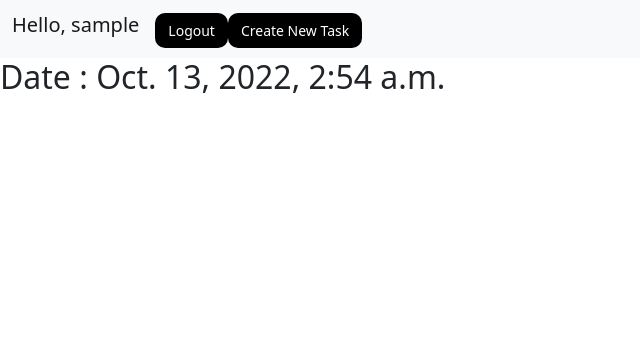
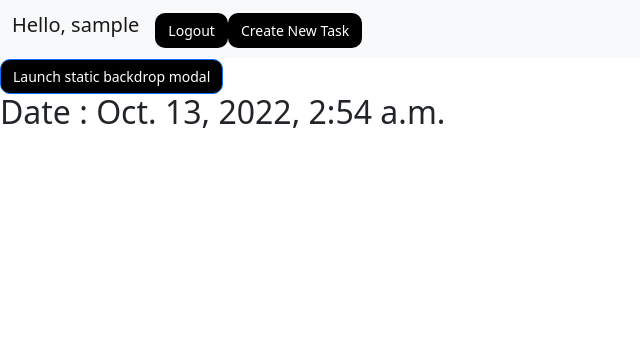
Before and after one commit to kevinmarcellius/pbp-tugas02, a Django app: page /todolist/ in a window 1280 px wide. Shown: the top 358 px of the page, without its empty margins (0-640 px from the left). Run offline with Django 4.2, Linux system fonts and the light colour scheme; the visitor is signed in with stand-in values (Sample User, id 1); data that the repository does not hold is empty; some libraries are stand-ins or nearby versions.

Commit message:
add modal to todolist.html

```diff
--- a/templates/base.html
+++ b/templates/base.html
@@ -9,6 +9,7 @@
   <link href="https://cdn.jsdelivr.net/npm/bootstrap@5.2.2/dist/css/bootstrap.min.css" rel="stylesheet" integrity="sha384-Zenh87qX5JnK2Jl0vWa8Ck2rdkQ2Bzep5IDxbcnCeuOxjzrPF/et3URy9Bv1WTRi" crossorigin="anonymous">
   <link rel="stylesheet" href="https://cdn.jsdelivr.net/npm/bootstrap-icons@1.9.1/font/bootstrap-icons.css">
   <link rel="stylesheet" href="{% static 'css/style.css' %}">
+  <script src="https://ajax.googleapis.com/ajax/libs/jquery/3.6.0/jquery.min.js"></script>
   {% block meta %}
   {% endblock meta %}
 </head>
--- a/todolist/templates/create-new-task.html
+++ b/todolist/templates/create-new-task.html
@@ -1,6 +1,8 @@
 {% extends 'base.html' %}
 
 {% block meta %}
+{% load static %}
+<link rel="stylesheet" href="{% static 'style.css'%}">
 {% endblock meta %}
 
 {% block content %}
--- a/todolist/templates/todolist.html
+++ b/todolist/templates/todolist.html
@@ -2,8 +2,27 @@
 {% block meta %}
 <title>To-do list</title>
 {% load static %}
+<link href="https://cdn.jsdelivr.net/npm/bootstrap@5.2.2/dist/css/bootstrap.min.css" rel="stylesheet" integrity="sha384-Zenh87qX5JnK2Jl0vWa8Ck2rdkQ2Bzep5IDxbcnCeuOxjzrPF/et3URy9Bv1WTRi" crossorigin="anonymous">
 <link rel="stylesheet" href="{% static 'style.css'%}">
+<script>
+const exampleModal = document.getElementById('exampleModal')
+exampleModal.addEventListener('show.bs.modal', event => {
+  // Button that triggered the modal
+  const button = event.relatedTarget
+  // Extract info from data-bs-* attributes
+  const recipient = button.getAttribute('data-bs-whatever')
+  // If necessary, you could initiate an AJAX request here
+  // and then do the updating in a callback.
+  //
+  // Update the modal's content.
+  const modalTitle = exampleModal.querySelector('.modal-title')
+  const modalBodyInput = exampleModal.querySelector('.modal-body input')
 
+  modalTitle.textContent = `New message to ${recipient}`
+  modalBodyInput.value = recipient
+})
+
+</script>
 {% endblock meta %}
 {% block content %}
 
@@ -25,6 +44,32 @@
     </div>
   </div>
 </nav>
+
+<!--modal starts here--->
+    <!-- Button trigger modal -->
+    <button type="button" class="btn btn-primary" data-bs-toggle="modal" data-bs-target="#staticBackdrop">
+      Launch static backdrop modal
+    </button>
+
+    <!-- Modal -->
+    <div class="modal fade" id="staticBackdrop" data-bs-backdrop="static" data-bs-keyboard="false" tabindex="-1" aria-labelledby="staticBackdropLabel" aria-hidden="true">
+      <div class="modal-dialog">
+        <div class="modal-content">
+          <div class="modal-header">
+            <h1 class="modal-title fs-5" id="staticBackdropLabel">Modal title</h1>
+            <button type="button" class="btn-close" data-bs-dismiss="modal" aria-label="Close"></button>
+          </div>
+          <div class="modal-body">
+            ...
+          </div>
+          <div class="modal-footer">
+            <button type="button" class="btn btn-secondary" data-bs-dismiss="modal">Close</button>
+            <button type="button" class="btn btn-primary">Understood</button>
+          </div>
+        </div>
+      </div>
+    </div>
+<!--modal ends here--->
   <h2>Date : {{date}}</h2>
   <div class="row g-3">
     {% for task in list_task %}
--- a/todolist/urls.py
+++ b/todolist/urls.py
@@ -7,7 +7,7 @@ from todolist.views import logout_user
 from todolist.views import show_todolist
 from todolist.views import create_new_task
 from todolist.views import update_status
-from todolist.views import delete_task
+from todolist.views import delete_task, show_json
 app_name = 'todolist'
 
 urlpatterns = [
@@ -18,4 +18,5 @@ urlpatterns = [
     path('create-task/', create_new_task, name='create-new-task'),
     path('update-status/<int:pk>', update_status, name='update-status'),
     path('delete-task/<int:pk>', delete_task, name='delete-task'),
+    path('json/', show_json, name='show_json'),
 ]
--- a/todolist/views.py
+++ b/todolist/views.py
@@ -9,7 +9,7 @@ from django.contrib.auth import authenticate, login
 from django.contrib.auth import logout
 from django.contrib.auth.decorators import login_required
 import datetime
-from django.http import HttpResponseRedirect
+from django.http import HttpResponseRedirect, JsonResponse
 from django.urls import reverse
 
 # Create your views here.
@@ -79,3 +79,20 @@ def update_status(request, pk):
     task.is_finished = not(task.is_finished)
     task.save()
     return redirect('todolist:show_todolist')
+
+@login_required(login_url='/todolist/login')
+def show_json(request):
+
+    tasks = Task.objects.filter(user=request.user)
+    return HttpResponse(serializers.serialize("json", tasks), content_type="application/json")
+
+def add_task(request):
+    if request.method == 'POST':
+        title = request.POST.get('title')
+        description = request.POST.get('description')
+        date = datetime.datetime.now()
+        user = request.user
+        new_task = Task(user=user, title=title, description=description, date=date)
+        new_task.save()
+        response = HttpResponseRedirect(reverse("todolist:show_todolist"))
+        return JsonResponse({"success": True},status=200)
```
